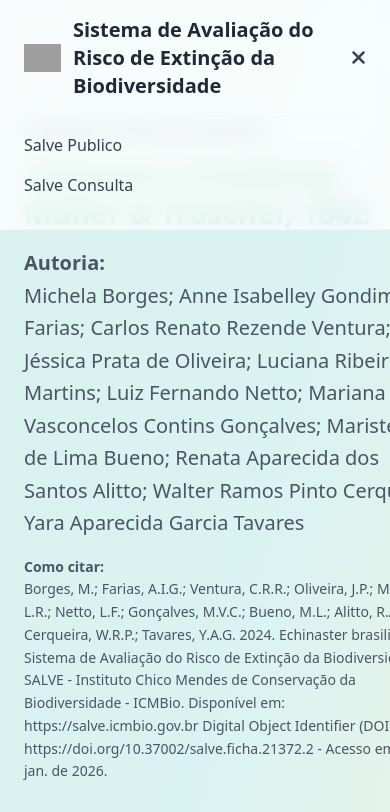
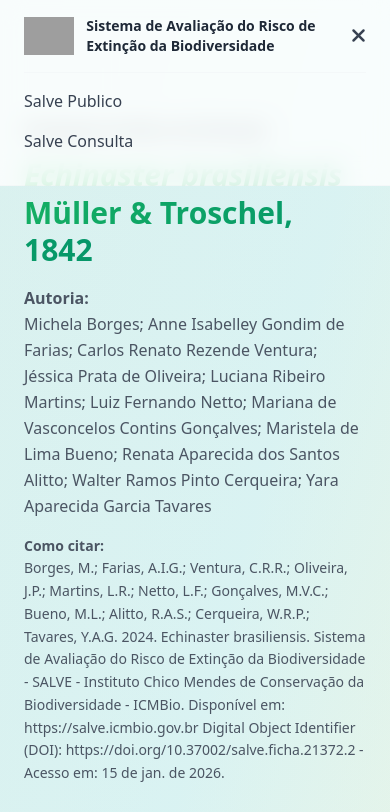
Before and after one commit to carlosrar/doi-salve-page, a plain HTML site: page index.html in a window 390 px wide. Both pictures are taken after a click on the button 357 px from the left and 58 px from the top of the page. Shown: the top 812 px of the page. Drawn offline with nearby package versions, Linux system fonts and the light colour scheme; grey boxes are pictures that could not be loaded.

Commit message:
Update index.html

```diff
--- a/index.html
+++ b/index.html
@@ -52,7 +52,7 @@
                         <img src="https://salve.icmbio.gov.br/img/logo-salve.svg" alt="Logo SALVE" class="w-20">
                     </div>
                     <div>
-                        <h1 class="font-playfair font-bold text-xl text-gray-800">Sistema de Avaliação do Risco de Extinção da Biodiversidade</h1>
+                        <h1 class="font-playfair font-bold text-sm md:text-xl text-gray-800">Sistema de Avaliação do Risco de Extinção da Biodiversidade</h1>
                     </div>
                 </div>
                 <div class="hidden md:flex items-center space-x-8">
@@ -94,12 +94,12 @@
                             </span>
                         </h1>
 
-                        <p class="text-xl text-gray-600 leading-relaxed">
+                        <p class="text-base md:text-xl text-gray-600 leading-relaxed break-words">
                             <b>Autoria:</b>
                             <br>
                             Michela Borges; Anne Isabelley Gondim de Farias; Carlos Renato Rezende Ventura; Jéssica Prata de Oliveira; Luciana Ribeiro Martins; Luiz Fernando Netto; Mariana de Vasconcelos Contins Gonçalves; Maristela de Lima Bueno; Renata Aparecida dos Santos Alitto; Walter Ramos Pinto Cerqueira; Yara Aparecida Garcia Tavares
                         </p>
-                        <p class="text-sm text-gray-600 leading-relaxed">
+                        <p class="text-sm text-gray-600 leading-relaxed break-words">
                             <b>Como citar:</b>
                             <br>
                             Borges, M.; Farias, A.I.G.; Ventura, C.R.R.; Oliveira, J.P.; Martins, L.R.; Netto, L.F.; Gonçalves, M.V.C.; Bueno, M.L.; Alitto, R.A.S.; Cerqueira, W.R.P.; Tavares, Y.A.G. 2024. Echinaster brasiliensis. Sistema de Avaliação do Risco de Extinção da Biodiversidade - SALVE - Instituto Chico Mendes de Conservação da Biodiversidade - ICMBio. Disponível em: https://salve.icmbio.gov.br Digital Object Identifier (DOI): https://doi.org/10.37002/salve.ficha.21372.2 - Acesso em: 15 de jan. de 2026.
@@ -110,7 +110,7 @@
                             class="bg-gradient-to-r from-green-500 to-emerald-600 text-white px-8 py-4 text-lg rounded-full font-semibold hover:shadow-lg hover:scale-105 transition-all duration-300 inline-flex items-center justify-center">
                             <i class="fas fa-file-pdf mr-2"></i> Baixar DOI PDF</a>
                     </div>
-                    <div class="flex items-center space-x-8 pt-4">
+                    <div class="flex flex-wrap gap-6 pt-4 justify-center md:justify-start">
                         <div class="text-center">
                             <div class="text-sm text-gray-600">Categoria</div>
                             <div class="text-2xl font-bold text-green-600">Menos Preocupante (LC)</div>
@@ -179,12 +179,31 @@
             </div>
             <div class="border-t border-gray-800 mt-8 pt-8 text-center">
                 <p class="text-gray-400 text-sm">
-                    © 2026 ICMBio, 2026. Sistema de Avaliação do Risco de Extinção da Biodiversidade – SALVE.
+                    © 2026 ICMBio. Sistema de Avaliação do Risco de Extinção da Biodiversidade – SALVE.
                 </p>
             </div>
         </div>
     </footer>
-    <script src="assets/js/script.js"></script>
+    <script>
+        document.addEventListener('DOMContentLoaded', function () {
+            // Elementos
+            const mobileMenuBtn = document.getElementById('mobile-menu-btn');
+            const mobileMenu = document.getElementById('mobile-menu');
+
+            // Mobile menu toggle
+            mobileMenuBtn.addEventListener('click', function () {
+                mobileMenu.classList.toggle('hidden');
+                const icon = mobileMenuBtn.querySelector('i');
+
+                if (mobileMenu.classList.contains('hidden')) {
+                    icon.classList.remove('fa-times');
+                    icon.classList.add('fa-bars');
+                } else {
+                    icon.classList.remove('fa-bars');
+                    icon.classList.add('fa-times');
+                }
+            });
+        });
+    </script>
 </body>
-
 </html>
```
